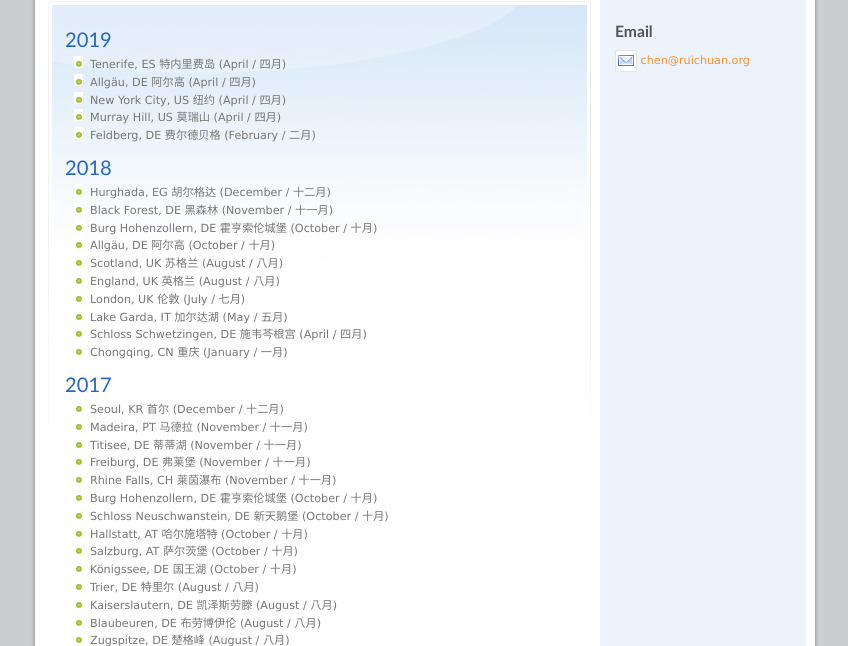
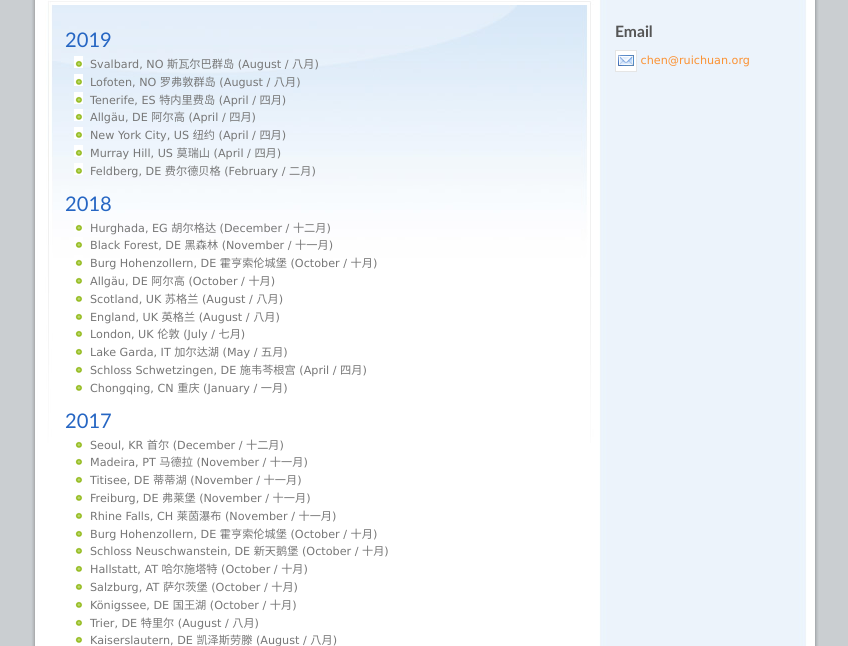
Before and after one commit to ruichuan/ruichuan.github.com, a plain HTML site: page albums.html in a window 1280 px wide. Shown: the part 154-800 px from the top of the page, without its empty margins (215-1063 px from the left). Drawn offline with Linux system fonts and the light colour scheme.

Commit message:
update albums

```diff
--- a/albums.html
+++ b/albums.html
@@ -41,6 +41,8 @@
 			<h2>2019</h2>
 
 			<ul>
+				<li>Svalbard, NO 斯瓦尔巴群岛 (August / 八月)</li>
+				<li>Lofoten, NO 罗弗敦群岛 (August / 八月)</li>
 				<li>Tenerife, ES 特内里费岛 (April / 四月)</li>
 				<li>Allgäu, DE 阿尔高 (April / 四月)</li>
 				<li>New York City, US 纽约 (April / 四月)</li>
```
